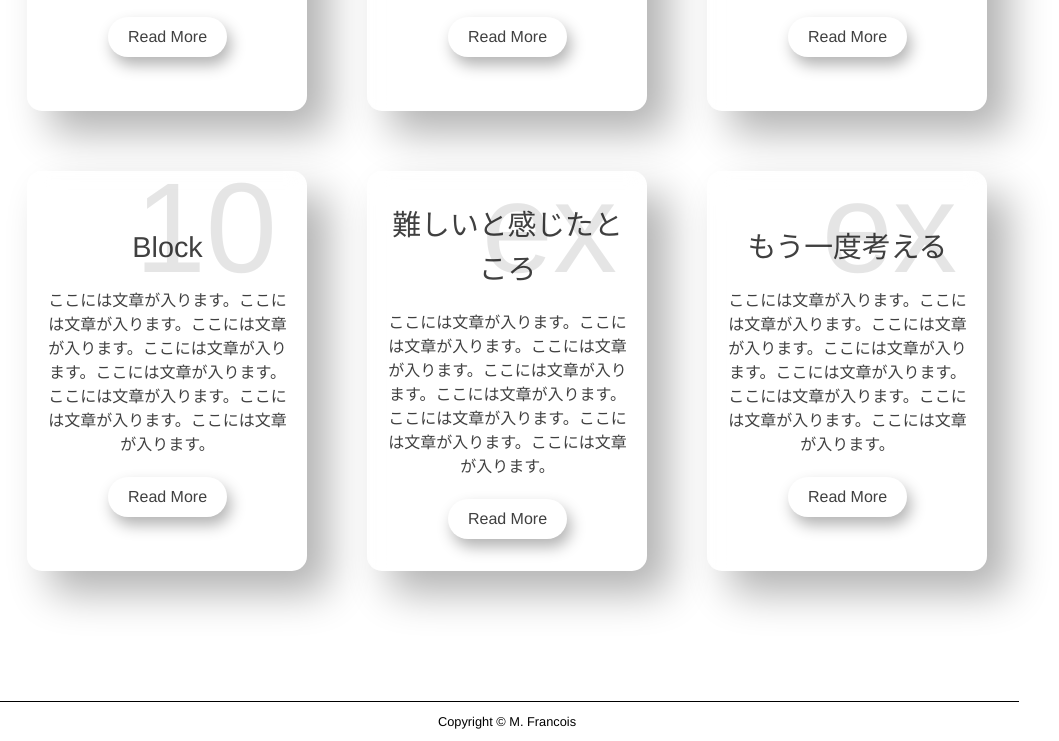
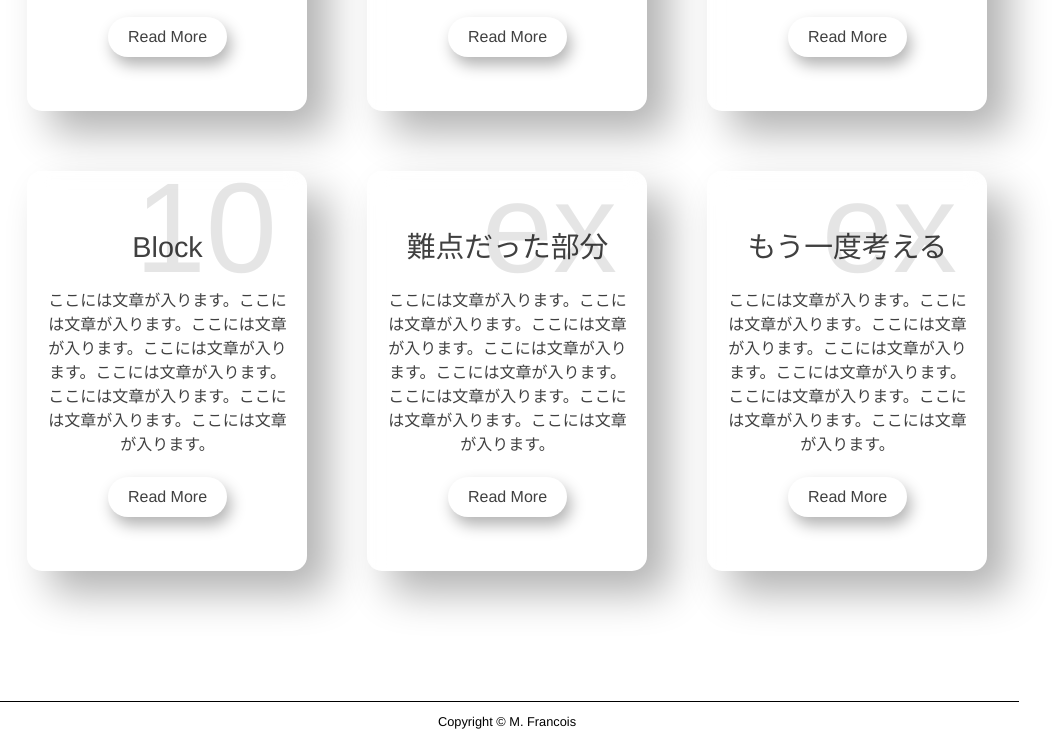
Before and after one commit to Francois-050499/CSS-Battle, a plain HTML site: page index.html in a window 1280 px wide. Shown: the part 2153-2894 px from the top of the page, without its empty margins (133-1192 px from the left). Drawn offline with Linux system fonts and the light colour scheme; some packages are replaced by stand-ins of ours; a script that the page names is missing.

Commit message:
Add files via upload

```diff
--- a/index.html
+++ b/index.html
@@ -176,7 +176,7 @@
                 <div class="card">
                     <div class="content">
                         <h2>ex</h2>
-                        <h3>難しいと感じたところ</h3>
+                        <h3>難点だった部分</h3>
                         <p>
                             ここには文章が入ります。ここには文章が入ります。ここには文章が入ります。ここには文章が入ります。ここには文章が入ります。
                             ここには文章が入ります。ここには文章が入ります。ここには文章が入ります。
```
